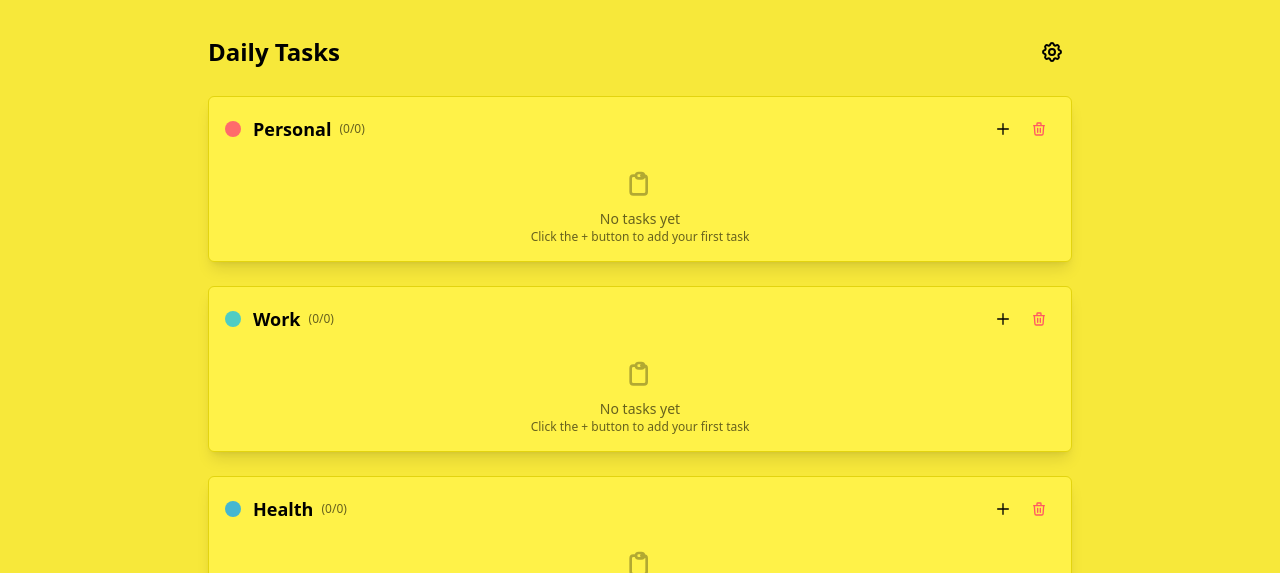
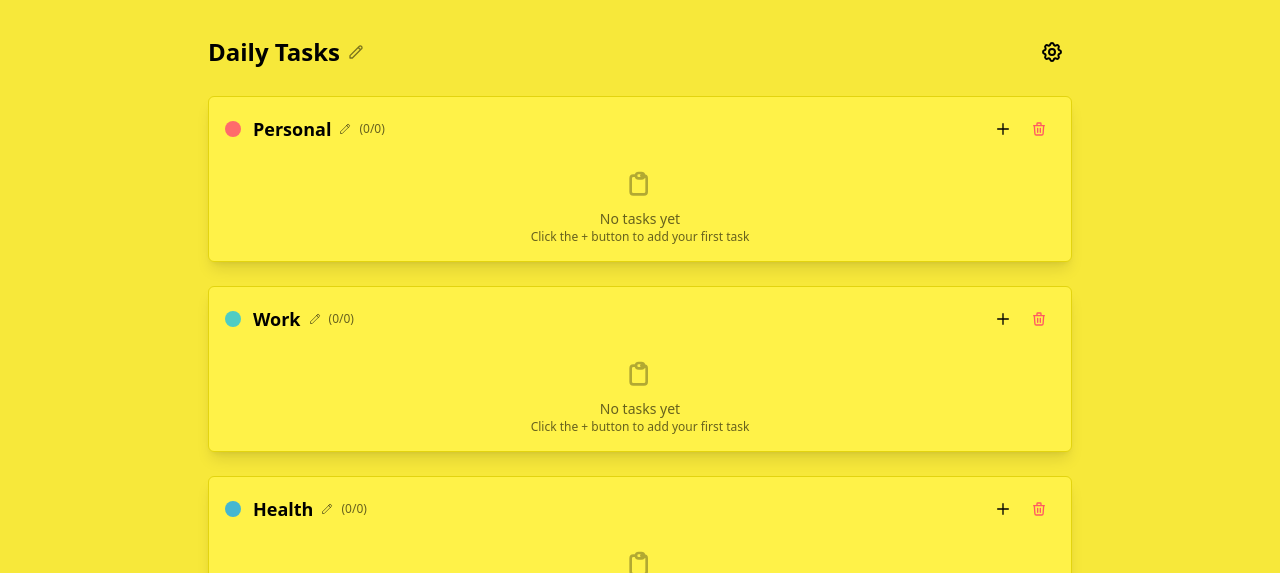
Before and after one commit to pixelninja/daily-tasks, a React (Vite) app: page / in a window 1280 px wide. Shown: the top 573 px of the page. Built offline with nearby package versions, Linux system fonts and the light colour scheme; the HTML template or start-up script is replaced by a standard one.

Commit message:
feat: add pencil icon to all editable titles

```diff
--- a/src/components/CategorySection.tsx
+++ b/src/components/CategorySection.tsx
@@ -182,10 +182,15 @@ export const CategorySection: React.FC<CategorySectionProps> = ({ category, task
             ) : (
               <div className="flex items-center gap-2 flex-1">
                 <h2
-                  className={`card-title text-lg ${settingsState.editMode ? 'cursor-pointer hover:text-primary' : ''} transition-colors`}
+                  className={`card-title text-lg ${settingsState.editMode ? 'cursor-pointer hover:text-primary' : ''} transition-colors flex items-center gap-2`}
                   onClick={settingsState.editMode ? handleEditCategory : undefined}
                 >
                   {category.name}
+                  {settingsState.editMode && (
+                    <svg xmlns="http://www.w3.org/2000/svg" className="h-3 w-3 text-base-content/50" fill="none" viewBox="0 0 24 24" stroke="currentColor">
+                      <path strokeLinecap="round" strokeLinejoin="round" strokeWidth={2} d="M15.232 5.232l3.536 3.536m-2.036-5.036a2.5 2.5 0 113.536 3.536L6.5 21.036H3v-3.572L16.732 3.732z" />
+                    </svg>
+                  )}
                 </h2>
 
                 {/* Progress Count */}
--- a/src/components/Notes.tsx
+++ b/src/components/Notes.tsx
@@ -131,17 +131,22 @@ export const Notes: React.FC = () => {
             />
           ) : (
             <h3
-              className={`text-lg font-semibold text-base-content ${settingsState.editMode ? 'cursor-pointer hover:text-primary' : ''} transition-colors duration-200`}
+              className={`text-lg font-semibold text-base-content ${settingsState.editMode ? 'cursor-pointer hover:text-primary' : ''} transition-colors duration-200 flex items-center gap-2`}
               onClick={settingsState.editMode ? handleNotesTitleClick : undefined}
               title={settingsState.editMode ? "Click to edit title" : undefined}
             >
               {settingsState.notesTitle}
+              {settingsState.editMode && (
+                <svg xmlns="http://www.w3.org/2000/svg" className="h-3 w-3 text-base-content/50" fill="none" viewBox="0 0 24 24" stroke="currentColor">
+                  <path strokeLinecap="round" strokeLinejoin="round" strokeWidth={2} d="M15.232 5.232l3.536 3.536m-2.036-5.036a2.5 2.5 0 113.536 3.536L6.5 21.036H3v-3.572L16.732 3.732z" />
+                </svg>
+              )}
             </h3>
           )}
         </div>
 
         {/* Notes Content */}
-        <div className="min-h-[50px]">
+        <div className="min-h-[50px] relative">
           {isEditingNotesContent && settingsState.editMode ? (
             <textarea
               ref={notesContentTextareaRef}
@@ -154,11 +159,16 @@ export const Notes: React.FC = () => {
             />
           ) : (
             <div
-              className={`min-h-[50px] ${settingsState.editMode ? 'cursor-pointer' : ''} rounded transition-colors duration-200 text-base-content`}
+              className={`min-h-[50px] ${settingsState.editMode ? 'cursor-pointer' : ''} rounded transition-colors duration-200 text-base-content relative`}
               onClick={settingsState.editMode ? handleNotesContentClick : undefined}
               title={settingsState.editMode ? "Click to edit notes" : undefined}
             >
               {formatNotesContent(settingsState.notesContent)}
+              {settingsState.editMode && (
+                <svg xmlns="http://www.w3.org/2000/svg" className="h-3 w-3 text-base-content/50 absolute top-1 right-1" fill="none" viewBox="0 0 24 24" stroke="currentColor">
+                  <path strokeLinecap="round" strokeLinejoin="round" strokeWidth={2} d="M15.232 5.232l3.536 3.536m-2.036-5.036a2.5 2.5 0 113.536 3.536L6.5 21.036H3v-3.572L16.732 3.732z" />
+                </svg>
+              )}
             </div>
           )}
         </div>
--- a/src/components/TaskItem.tsx
+++ b/src/components/TaskItem.tsx
@@ -161,10 +161,16 @@ export const TaskItem: React.FC<TaskItemProps> = ({ task }) => {
                 className={`
                   text-base-content ${settingsState.editMode ? 'cursor-pointer' : ''}
                   ${task.completed ? 'line-through text-base-content/60' : ''}
+                  flex items-center gap-1
                 `}
                 onClick={settingsState.editMode ? handleEdit : undefined}
               >
                 {task.title}
+                {settingsState.editMode && (
+                  <svg xmlns="http://www.w3.org/2000/svg" className="h-3 w-3 text-base-content/50" fill="none" viewBox="0 0 24 24" stroke="currentColor">
+                    <path strokeLinecap="round" strokeLinejoin="round" strokeWidth={2} d="M15.232 5.232l3.536 3.536m-2.036-5.036a2.5 2.5 0 113.536 3.536L6.5 21.036H3v-3.572L16.732 3.732z" />
+                  </svg>
+                )}
               </span>
             )}
           </div>
--- a/src/components/TaskList.tsx
+++ b/src/components/TaskList.tsx
@@ -133,11 +133,16 @@ export const TaskList: React.FC = () => {
             />
           ) : (
             <h1
-              className={`text-2xl font-bold text-base-content ${settingsState.editMode ? 'cursor-pointer hover:text-primary' : ''} transition-colors duration-200`}
+              className={`text-2xl font-bold text-base-content ${settingsState.editMode ? 'cursor-pointer hover:text-primary' : ''} transition-colors duration-200 flex items-center gap-2`}
               onClick={settingsState.editMode ? handleTitleClick : undefined}
               title={settingsState.editMode ? "Click to edit title" : undefined}
             >
               {settingsState.appTitle}
+              {settingsState.editMode && (
+                <svg xmlns="http://www.w3.org/2000/svg" className="h-4 w-4 text-base-content/50" fill="none" viewBox="0 0 24 24" stroke="currentColor">
+                  <path strokeLinecap="round" strokeLinejoin="round" strokeWidth={2} d="M15.232 5.232l3.536 3.536m-2.036-5.036a2.5 2.5 0 113.536 3.536L6.5 21.036H3v-3.572L16.732 3.732z" />
+                </svg>
+              )}
             </h1>
           )}
           <div className="dropdown dropdown-end">
--- a/src/components/UnitTracker.tsx
+++ b/src/components/UnitTracker.tsx
@@ -95,11 +95,16 @@ export const UnitTracker: React.FC = () => {
             />
           ) : (
             <h3
-              className={`text-lg font-semibold text-base-content ${settingsState.editMode ? 'cursor-pointer hover:text-primary' : ''} transition-colors duration-200`}
+              className={`text-lg font-semibold text-base-content ${settingsState.editMode ? 'cursor-pointer hover:text-primary' : ''} transition-colors duration-200 flex items-center gap-2`}
               onClick={settingsState.editMode ? handleLabelClick : undefined}
               title={settingsState.editMode ? "Click to edit label" : undefined}
             >
               {unitTracker.label}
+              {settingsState.editMode && (
+                <svg xmlns="http://www.w3.org/2000/svg" className="h-3 w-3 text-base-content/50" fill="none" viewBox="0 0 24 24" stroke="currentColor">
+                  <path strokeLinecap="round" strokeLinejoin="round" strokeWidth={2} d="M15.232 5.232l3.536 3.536m-2.036-5.036a2.5 2.5 0 113.536 3.536L6.5 21.036H3v-3.572L16.732 3.732z" />
+                </svg>
+              )}
             </h3>
           )}
           <div className={`text-xl font-bold ${getProgressColor()}`}>
```
